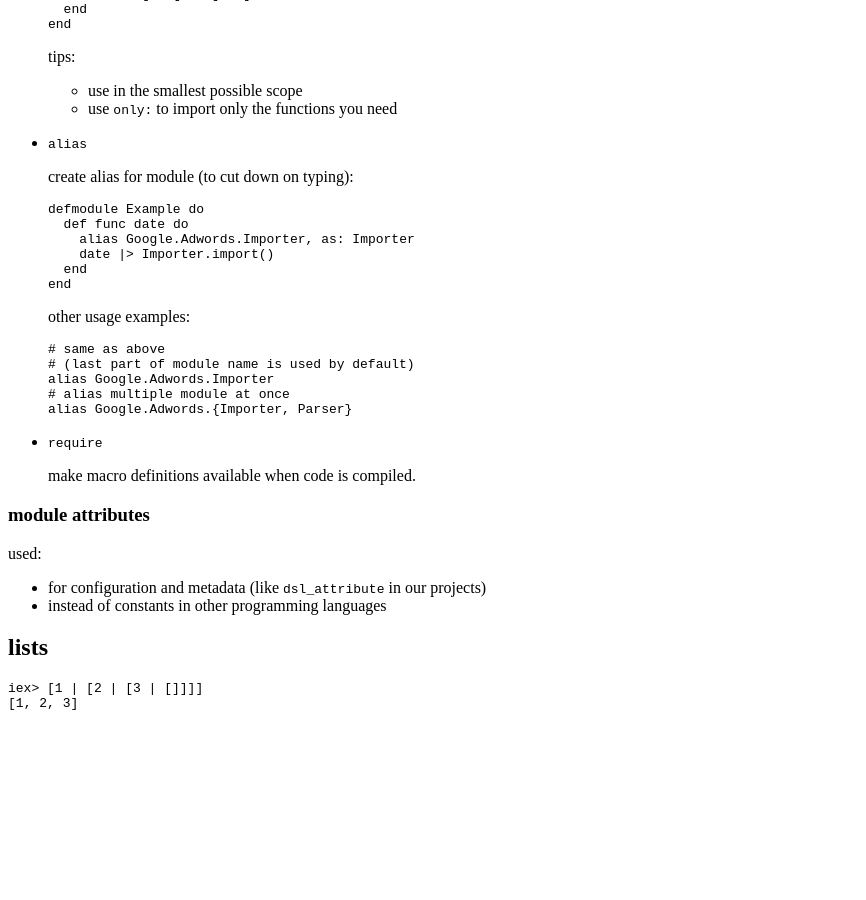
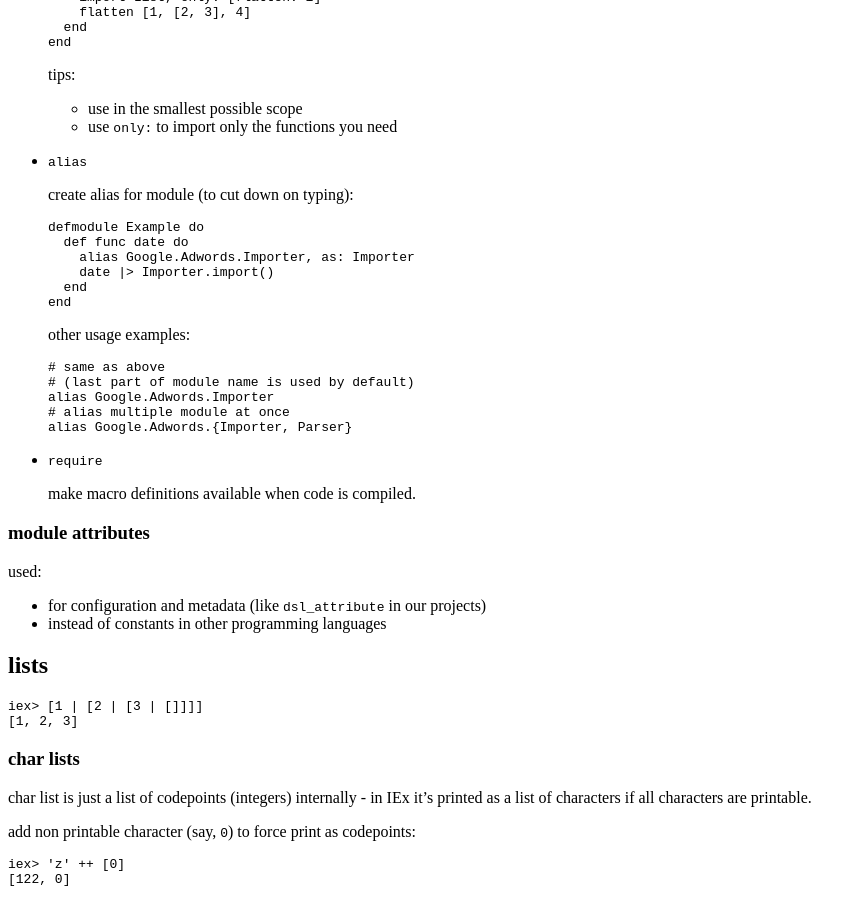
Before and after one commit to tap349/tap349.github.io, a Jekyll site: the page built from _posts/2016-12-31-elixir-notes.md, in a window 1280 px wide and 900 px high, scrolled down 5406 px. Shown: the whole window, without its empty margins (0-866 px from the left). Built offline with Jekyll 4.4.1, drawn with Linux system fonts in a browser that asks for light colours; before the commit the page ends 6130 px from its top, so only the background shows below that.

Commit message:
update 2017-01-04_15:25:45

````diff
--- a/_posts/2016-12-31-elixir-notes.md
+++ b/_posts/2016-12-31-elixir-notes.md
@@ -405,3 +405,15 @@
 iex> [1 | [2 | [3 | []]]]
 [1, 2, 3]
 ```
+
+### char lists
+
+char list is just a list of codepoints (integers) internally -
+in IEx it's printed as a list of characters if all characters are printable.
+
+add non printable character (say, `0`) to force print as codepoints:
+
+```elixir
+iex> 'z' ++ [0]
+[122, 0]
+```
````
